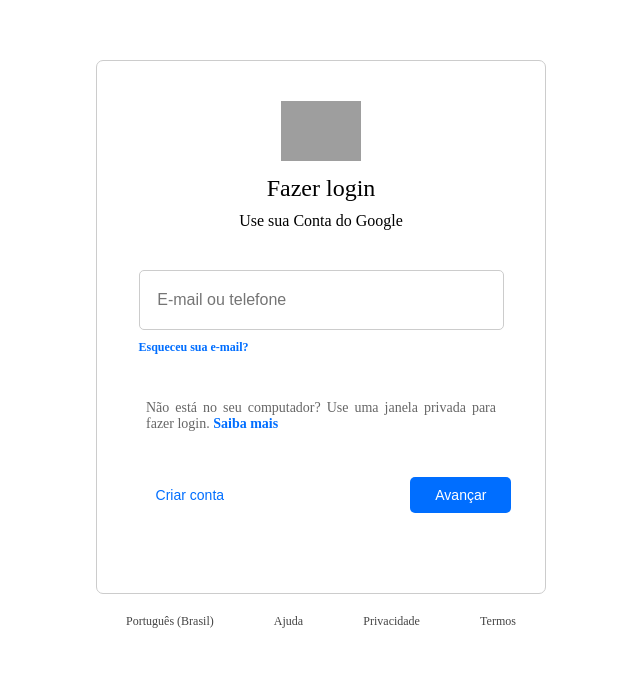
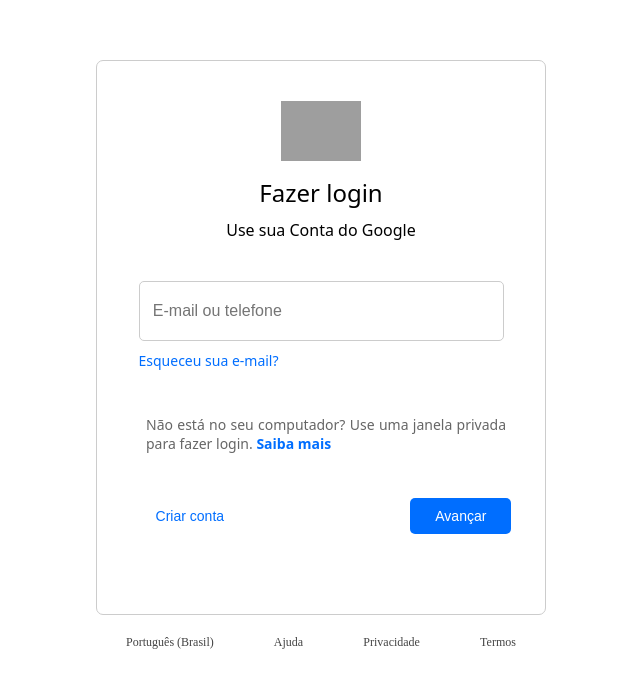
Before and after one commit to kingabreel/social-pages, an Angular app: page /Google in a window 1280 px wide. Shown: the part 140-828 px from the top of the page, without its empty margins (319-959 px from the left). Built offline with nearby package versions, Linux system fonts and the light colour scheme; grey boxes are pictures that could not be loaded.

Commit message:
adicionado fonte a pagina google

```diff
--- a/src/app/components/login-box/login-box.component.css
+++ b/src/app/components/login-box/login-box.component.css
@@ -6,6 +6,7 @@
     border: 1px solid #ccc;
     padding: 40px 0 80px 0;
     border-radius: 7px;
+    font-family: system-ui, -apple-system, BlinkMacSystemFont, 'Segoe UI', Roboto, Oxygen, Ubuntu, Cantarell, 'Open Sans', 'Helvetica Neue', sans-serif;
 }
 
 .logo-container > img {
@@ -14,7 +15,7 @@
 .text-container > h1,
 .text-container > h2 {
     font-size: 24px;
-    font-weight: 500;
+    font-weight: 400;
     text-align: center;
 }
 
@@ -37,10 +38,12 @@
 }
 
 .data-input > h3 {
-    font-size: 12px;
-    font-weight: bold;
+    font-size: 14px;
+    font-weight: 500;
     color: #006eff;
     margin-bottom: 35px;
+    cursor: pointer;
+    width: 147px;
 }
 
 .help-text {
@@ -52,11 +55,13 @@
     font-size: 14px;
     color: #666;
     margin-bottom: 35px;
+    width: 360px;
 }
 
 .help-text > p > a {
     color: #006eff;
     font-weight: 600;
+    cursor: pointer;
 }
 
 .buttons {
@@ -70,6 +75,7 @@
     font-weight: 430;
     border-radius: 5px;
     border: none;
+    cursor: pointer;
 }
 
 .buttons > .create-account {
--- a/src/app/components/login-box/login-box.component.html
+++ b/src/app/components/login-box/login-box.component.html
@@ -7,8 +7,8 @@
         <h2>Use sua Conta do Google</h2>
     </div>
     <div class="data-input">
-        <input id="input" type="text" placeholder="    E-mail ou telefone">
-        <h3 class="email-forget-text">Esqueceu sua e-mail?</h3>
+        <input id="input" type="email" placeholder="   E-mail ou telefone">
+        <h3 class="email-forget-text" (click)="forgetPassword()">Esqueceu sua e-mail?</h3>
     </div>
 
     <div class="help-text">
@@ -16,7 +16,7 @@
     </div>
 
     <div class="buttons">
-        <button class="create-account">Criar conta</button>
-        <button class="button-next_page">Avançar</button>
+        <button class="create-account" (click)="createAccount()">Criar conta</button>
+        <button class="button-next_page" (click)="goToInputPassword()">Avançar</button>
     </div>
 </div>
--- a/src/app/components/login-box/login-box.component.ts
+++ b/src/app/components/login-box/login-box.component.ts
@@ -8,4 +8,15 @@ import { Component, Input } from '@angular/core';
 export class LoginBoxComponent {
 @Input()
 imageLink: string = '';
+
+createAccount(){
+  console.log("account created");
 }
+goToInputPassword(){
+  console.log("next page");
+
+}
+forgetPassword(){
+  console.log("pass changed");
+}
+}
```
Also changed, not shown: 2 other files (tests, documents, lock files or other folders).
